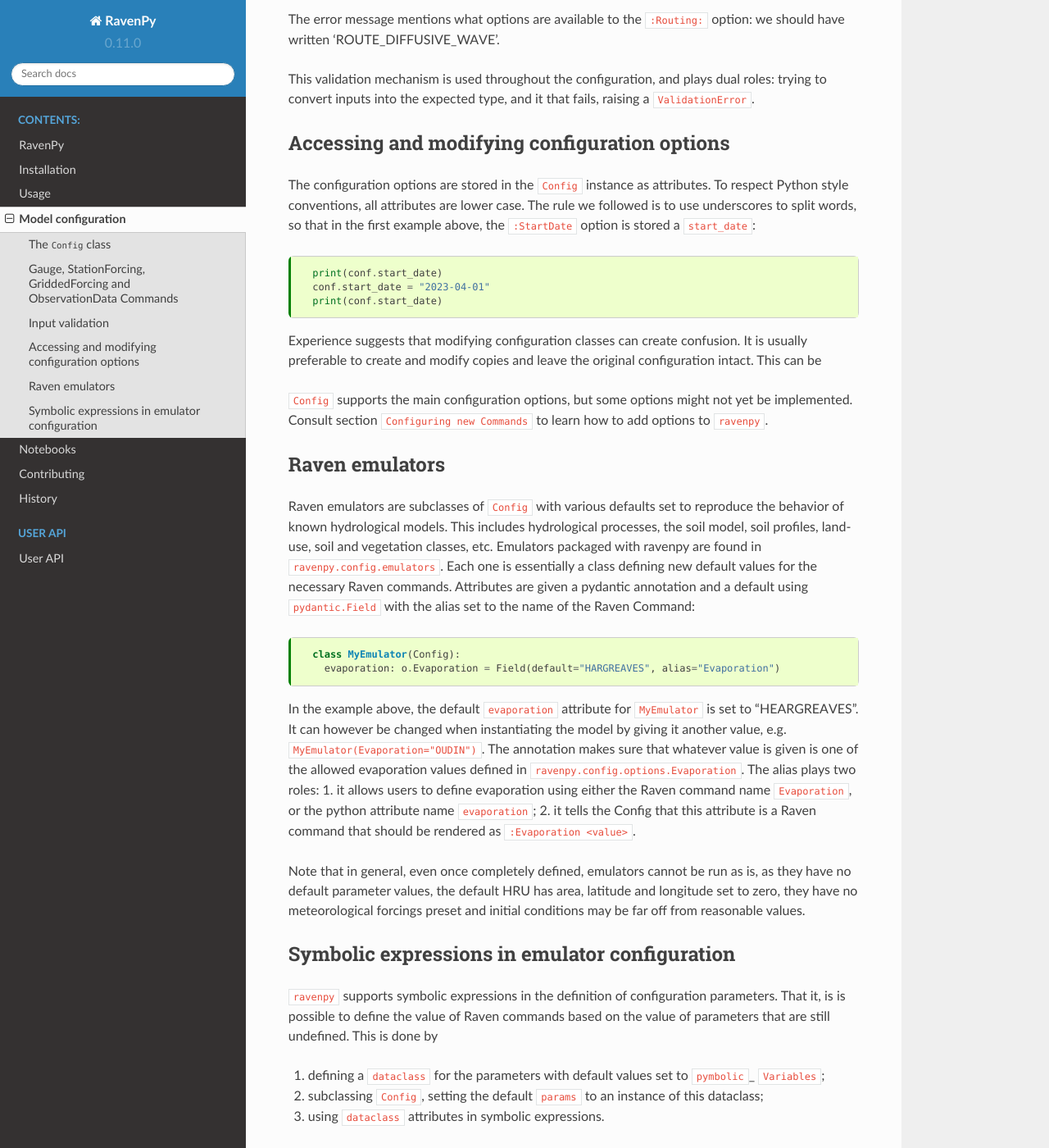
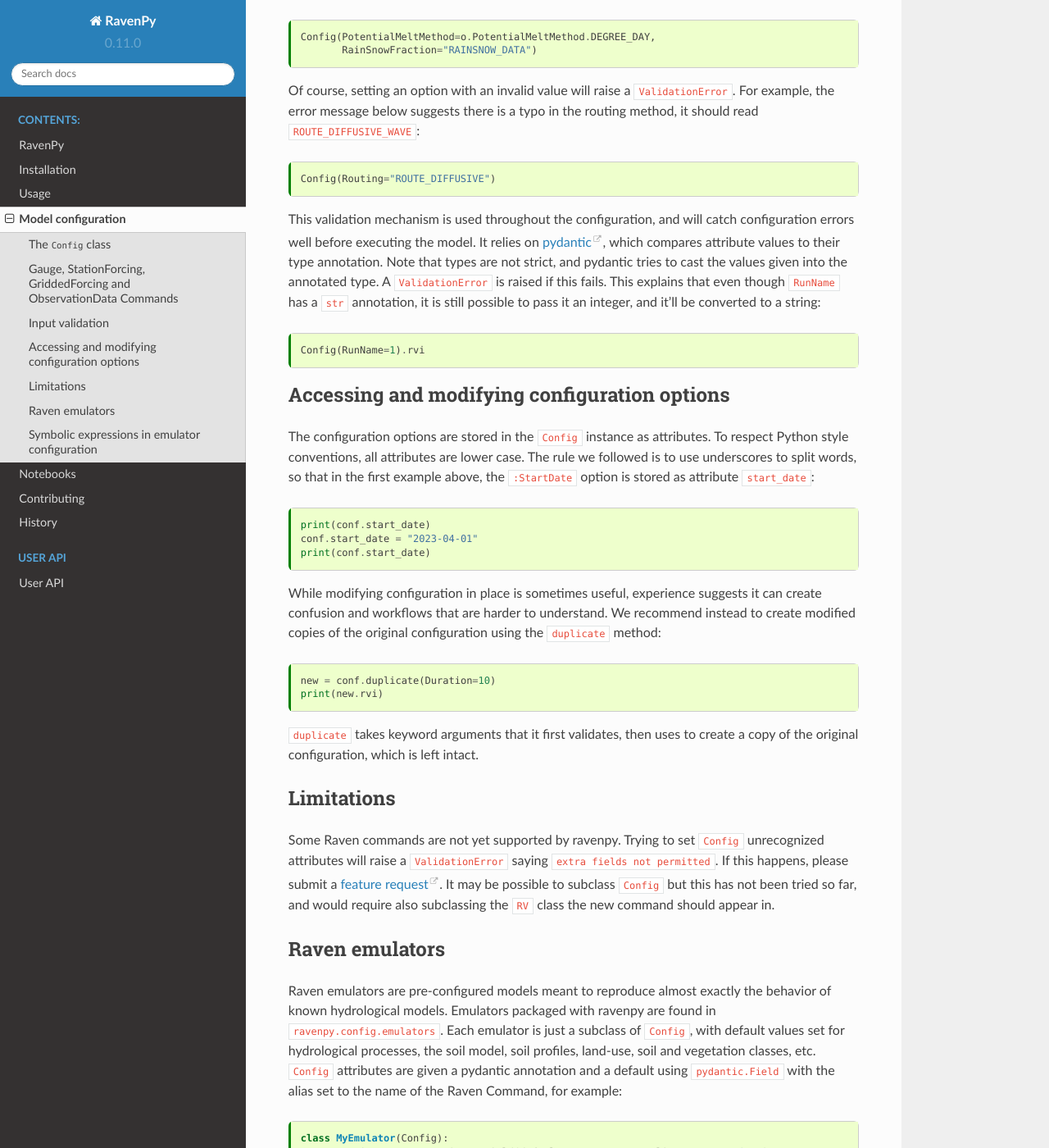
Before and after one commit to CSHS-CWRA/RavenPy, a Sphinx documentation site: the page built from docs/configuration.md, in a window 1280 px wide and 1400 px high, scrolled down 2682 px. Shown: the whole window at 82% size. Built offline with Sphinx 7.4.7 and the Read the Docs theme 2.0.0, drawn with Linux system fonts in a browser that asks for light colours; pages that are not in the unit, such as notebooks, are missing from menus; some of the changed text lies outside the part shown.

````diff
--- a/docs/configuration.md
+++ b/docs/configuration.md
@@ -14,7 +14,7 @@
 # Model configuration
 
 
-Raven lets hydrologist customize how models are defined, and provides examples of model configuration that can reproduce outputs from known hydrological models: HBV-EC, HMETS, Sacramento-SMA, etc. RavenPy can be used to create Python objects representing those emulators, facilitating the setup of complex modeling experiments. The following describes the basics of emulator configuration.
+Raven lets hydrologist customize how models are defined, and provides examples of model configuration that can reproduce outputs from known hydrological models: HBV-EC, HMETS, Sacramento-SMA, etc. RavenPy can be used to create Python objects representing those emulators, facilitating the setup of complex modeling experiments. The following is a walk-through covering the basics of emulator configuration.
 
 ## The `Config` class
 
@@ -28,15 +28,14 @@
 
 `Config` has recognized `StartDate` as a Raven command, and knows it should appear in the `rvi` file as a line starting with `:StartDate` followed by a date in ISO format. `StartDate` could equally have been given as a `datetime.date` or `datetime.datetime` object, and `Config` would have parsed it correctly.
 
-Many other Raven commands are known to `Config`. To see what commands are supported, and the type of inputs they expect, consult the class docstring with `help(Config)`. All these commands are set to a default value of `None`, and won't appear in RV files unless they are given actual values. If you plan on using the `OutputReader`, make sure you set `WriteNetcdfFormat` to True.
+Many other Raven commands are known to `Config` -- to see what commands are supported, and the type of inputs they expect, consult the class docstring with `help(Config)`. All these commands are set to a default value of `None`, and won't appear in RV files unless they are given actual values. Note that if you plan on using the `OutputReader`, make sure you set `WriteNetcdfFormat` to True.
 
-Many Raven commands take values as strings, floats, integers or dates, but some accept lists of arguments, such as `:EvaluationMetrics`:
+Some Raven commands take string values, others floats, integers or dates, but some also expect lists of arguments, such as `:EvaluationMetrics`:
 
 ```{code-cell} ipython3
 conf = Config(EvaluationMetrics=["NASH_SUTCLIFFE", "RMSE"])
 print(conf.rvi)
 ```
-
 
 Some commands require more complex structures, for example, the configuration for  `CustomOutput` is given as a dictionary with arguments `time_per`, `stat`, `variable` and `space_agg`:
 
@@ -45,7 +44,7 @@
 print(conf.rvi)
 ```
 
-All Raven Commands with inputs more complex than single values or simple lists   are defined in `ravenpy.config.commands`. Consult the docstring to find out how each should be instantiated. Attributes can be given as dictionaries that `Config` will parse, as above, or as `Command` instances:
+All Raven Commands with inputs more complex than single values or simple lists are defined in `ravenpy.config.commands`. Their names match exactly with the Raven command names described in the Raven documentation. Consult the docstring to find out how each should be instantiated. Attributes can be given as dictionaries that `Config` will parse, as above, or as `Command` instances:
 
 ```{code-cell} ipython3
 from ravenpy.new_config import commands as rc
@@ -57,7 +56,6 @@
 Another similar example is the `:HRUs` command, which is rendered as a table of HRU properties. Each entry in the table is an `HRU` object. Again, HRUs can be instantiated from dictionaries or from class instances, use the style you prefer:
 
 ```{code-cell} ipython3
-
   conf = Config(HRUs=
   [dict(hru_id=1, area=1000, elevation=300,  latitude=50,
     longitude=-109),
@@ -67,18 +65,18 @@
   print(conf.rvh)
 ```
 
-Gauge, StationForcing, GriddedForcing and ObservationData Commands
-------------------------------------------------------------------
+## Gauge, StationForcing, GriddedForcing and ObservationData Commands
 
-Meteorological forcing inputs and streamflow observations are specified using the Commands `Gauge`, `StationForcing` or `GriddedForcing`, and `ObservationData`. Ravenpy only supports reading and writing time series stored in netCDF. To facilitate the configuration of `rvt` files, each includes a class method `from_nc` that tries to infer the values of configuration options from the file's content. For example, `ObservationData.from_nc(fn, station_idx=1, alt_names=["q_obs"])` will open netCDF file `fn`, look for a variable called `q_obs` and return a `:ObservationData` command, itself holding a `ReadFromNetCDF` command with `FileNameNC`, `VarNameNC`, `DimNamesNC`, `StationIdx`, etc. Any value that should be part of the command but is not correctly extracted can be specified explicitly using extra keyword arguments given to `from_nc`.
+Meteorological forcing inputs and streamflow observations are specified using the Commands `Gauge`, `StationForcing` or `GriddedForcing`, and `ObservationData`. Ravenpy only supports reading and writing time series stored in netCDF. To facilitate the configuration of `rvt` files, each includes a class method `from_nc` that tries to infer the values of configuration options from the file's content. The inference rules are based on the CF-Convention, making input files CF compliant can simplify substantially model configuration. For example, the lookup for a given forcing type (PRECIP, RAINFALL, SNOWFALL, AVE_TEMP, etc) starts with the CF standard name (`ravenpy.config.conventions.CF_RAVEN`), but if that fails, `from_nc` will try alternative names given in the `alt_names` function argument.
+
+For example, `ObservationData.from_nc(fn, station_idx=1, alt_names=["q_obs"])` opens a netCDF file `fn`, looks for a variable named `water_volume_transport_in_river_channel`, and when that fails, looks for `q_obs`. It returns a `:ObservationData` instance, itself holding a `ReadFromNetCDF` command with `FileNameNC`, `VarNameNC`, `DimNamesNC`, `StationIdx`, etc. Any value that should be part of the command but is not correctly extracted can be specified explicitly using extra keyword arguments given to `from_nc`.
 
 Note that in the case of `Gauge.from_nc`, extra keyword arguments for `:Data` and `:ReadFromNetCDF` are set via the `data_kwds` dictionary, keyed by data type. The keyword `"ALL"` signifies that the keywords should be set for all variables. For example, if the forcing file does not include the gauge longitude and latitude, it could be set with `Gauge.from_nc([pr.nc, tas.nc], data_type=["PRECIP", "AVE_TEMP"], data_kwds={"ALL": {"Latitude": 45, "Longitude"=-80}})`. Linear transformations needed to convert units are inferred automatically whenever possible, if those fail, set them explicitly with `data_kwds`, e.g. `data_kwds={"PRECIP": {"Deaccumulate": True, "TimeShift": -0.25, "LinearTransform": {"scale": 1000}}}`. Note that automatic units conversion will fail for precipitation accumulated during the day which need the `:Deaccumulate` option.
 
 
-Input validation
-----------------
+## Input validation
 
-Many Raven commands can only take specific values, for example, `:PotentialMeltMethod` can take one of nine values: "POTMELT_DEGREE_DAY", "POTMELT_DATA", "POTMELT_RESTRICTED", etc. Valid options are defined in `ravenpy.config.options.PotentialMeltMethod` as an `enum.Enum` object. If `Enum` objects are not familiar, think of them as a mapping between keys and values. The full list of options for `PotentialMeltMethod` can be displayed by converting the Enum to a list:
+Many Raven commands can only take specific values, for example, `:PotentialMeltMethod` can take one of nine values: "POTMELT_DEGREE_DAY", "POTMELT_DATA", "POTMELT_RESTRICTED", etc. Valid options are defined in `ravenpy.config.options.PotentialMeltMethod` as an `enum.Enum` object. If `Enum` objects are not familiar, think of them as a static mapping between keys and values. The full list of options for `PotentialMeltMethod` can be displayed by converting the Enum to a list:
 
 ```{code-cell} ipython3
 from ravenpy.new_config import options as o
@@ -92,42 +90,50 @@
 Config(PotentialMeltMethod=o.PotentialMeltMethod.DEGREE_DAY,
        RainSnowFraction="RAINSNOW_DATA")
 ```
-Of course, setting an option with an invalid value will raise a `ValidationError`. For example:
+Of course, setting an option with an invalid value will raise a `ValidationError`. For example, the error message below suggests there is a typo in the routing method, it should read `ROUTE_DIFFUSIVE_WAVE`:
 
 ```{code-cell} ipython3
-   Config(Routing="ROUTE_DIFFUSIVE")
+Config(Routing="ROUTE_DIFFUSIVE")
 ```
 
-The error message mentions what options are available to the `:Routing:` option: we should have written 'ROUTE_DIFFUSIVE_WAVE'.
+This validation mechanism is used throughout the configuration, and will catch configuration errors well before executing the model. It relies on [pydantic](https://docs.pydantic.dev/), which compares attribute values to their type annotation. Note that types are not strict, and pydantic tries to cast the values given into the annotated type. A `ValidationError` is raised if this fails. This explains that even though `RunName` has a `str` annotation, it is still possible to pass it an integer, and it'll be converted to a string:
 
-This validation mechanism is used throughout the configuration, and plays dual roles: trying to convert inputs into the expected type, and it that fails, raising a `ValidationError`.
+```{code-cell} ipython3
+Config(RunName=1).rvi
+```
+
+## Accessing and modifying configuration options
+
+The configuration options are stored in the `Config` instance as attributes. To respect Python style conventions, all attributes are lower case. The rule we followed is to use underscores to split words, so that in the first example above, the `:StartDate` option is stored as attribute `start_date`:
+
+```{code-cell} ipython3
+print(conf.start_date)
+conf.start_date = "2023-04-01"
+print(conf.start_date)
+```
+
+While modifying configuration in place is sometimes useful, experience suggests it can create confusion and workflows that are harder to understand. We recommend instead to create modified copies of the original configuration using the `duplicate` method:
+
+```{code-cell} ipython3
+new = conf.duplicate(Duration=10)
+print(new.rvi)
+```
+
+`duplicate` takes keyword arguments that it first validates, then uses to create a copy of the original configuration, which is left intact.
 
 
-Accessing and modifying configuration options
-----------------------------------------------
+## Limitations
 
-The configuration options are stored in the `Config` instance as attributes. To respect Python style conventions, all attributes are lower case. The rule we followed is to use underscores to split words, so that in the first example above, the `:StartDate` option is stored a `start_date`:
+Some Raven commands are not yet supported by ravenpy. Trying to set `Config` unrecognized attributes will raise a `ValidationError` saying `extra fields not permitted`. If this happens, please submit a [feature request](https://github.com/CSHS-CWRA/RavenPy/issues). It may be possible to subclass `Config` but this has not been tried so far, and would require also subclassing the `RV` class the new command should appear in.
+
+
+## Raven emulators
+
+Raven emulators are pre-configured models meant to reproduce almost exactly the behavior of known hydrological models. Emulators packaged with ravenpy are found in `ravenpy.config.emulators`. Each emulator is just a subclass of `Config`, with default values set for hydrological processes, the soil model, soil profiles, land-use, soil and vegetation classes, etc. `Config` attributes are given a pydantic annotation and a default using `pydantic.Field` with the alias set to the name of the Raven Command, for example:
 
 ```{code-cell} ipython3
-  print(conf.start_date)
-  conf.start_date = "2023-04-01"
-  print(conf.start_date)
-  ```
-
-Experience suggests that modifying configuration classes can create confusion. It is usually preferable to create and modify copies and leave the original configuration intact. This can be
-
-
-`Config` supports the main configuration options, but some options might not yet be implemented. Consult section `Configuring new Commands` to learn how to add options to `ravenpy`.
-
-
-Raven emulators
----------------
-
-Raven emulators are subclasses of `Config` with various defaults set to reproduce the behavior of known hydrological models. This includes hydrological processes, the soil model, soil profiles, land-use, soil and vegetation classes, etc. Emulators packaged with ravenpy are found in `ravenpy.config.emulators`. Each one is essentially a class defining new default values for the necessary Raven commands. Attributes are given a pydantic annotation and a default using `pydantic.Field` with the alias set to the name of the Raven Command:
-
-```{code-cell} ipython3
-  class MyEmulator(Config):
-    evaporation: o.Evaporation = Field(default="HARGREAVES", alias="Evaporation")
+class MyEmulator(Config):
+  evaporation: o.Evaporation = Field(default="HARGREAVES", alias="Evaporation")
 ```
 
 In the example above, the default `evaporation` attribute for `MyEmulator` is set to "HEARGREAVES". It can however be changed when instantiating the model by giving it another value, e.g. `MyEmulator(Evaporation="OUDIN")`. The annotation makes sure that whatever value is given is one of the allowed evaporation values defined in `ravenpy.config.options.Evaporation`. The alias plays two roles: 1. it allows users to define evaporation using either the Raven command name `Evaporation`, or the python attribute name `evaporation`; 2. it tells the Config that this attribute is a Raven command that should be rendered as `:Evaporation <value>`.
````
Also changed, not shown: 6 other files.
